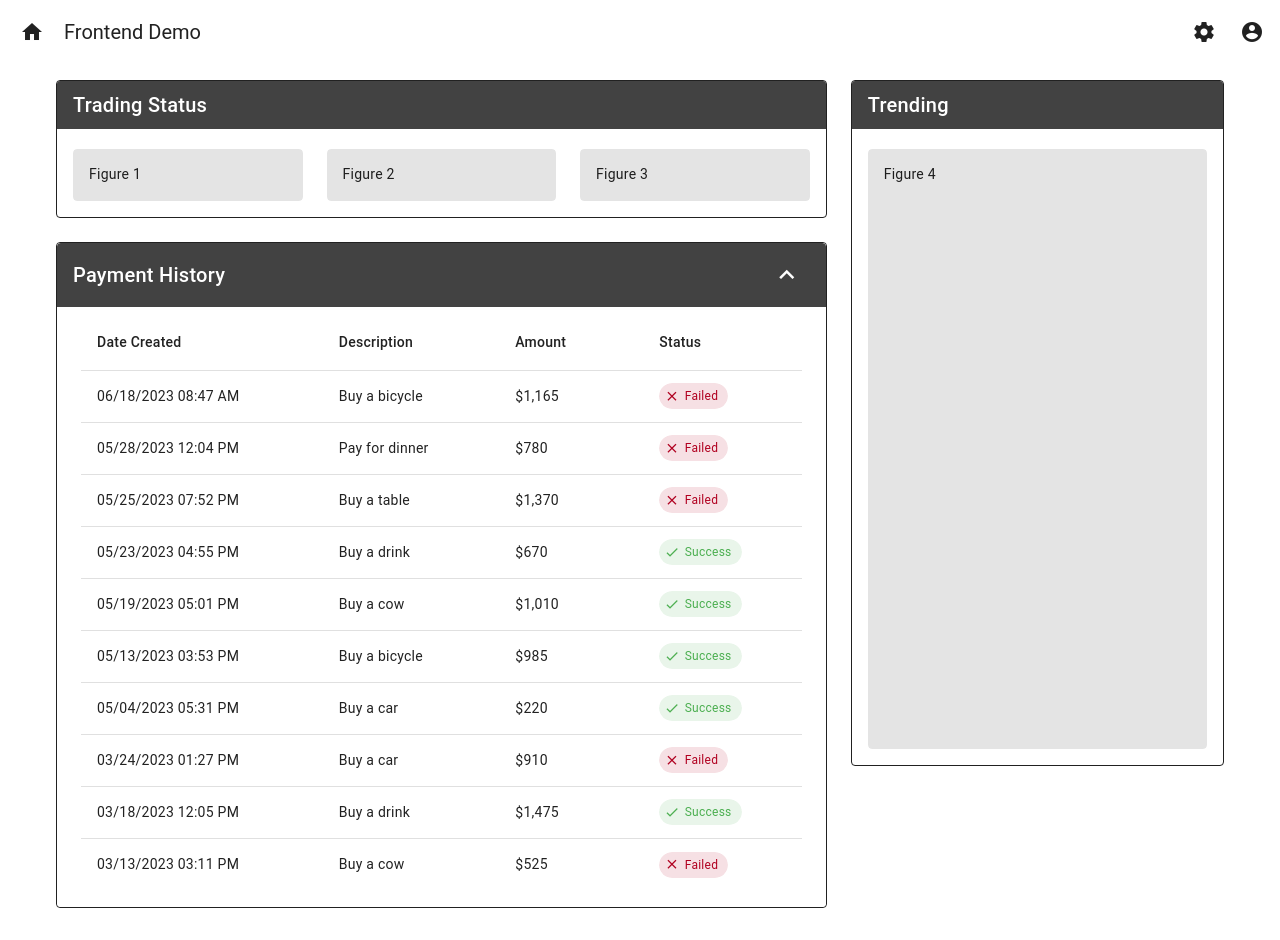
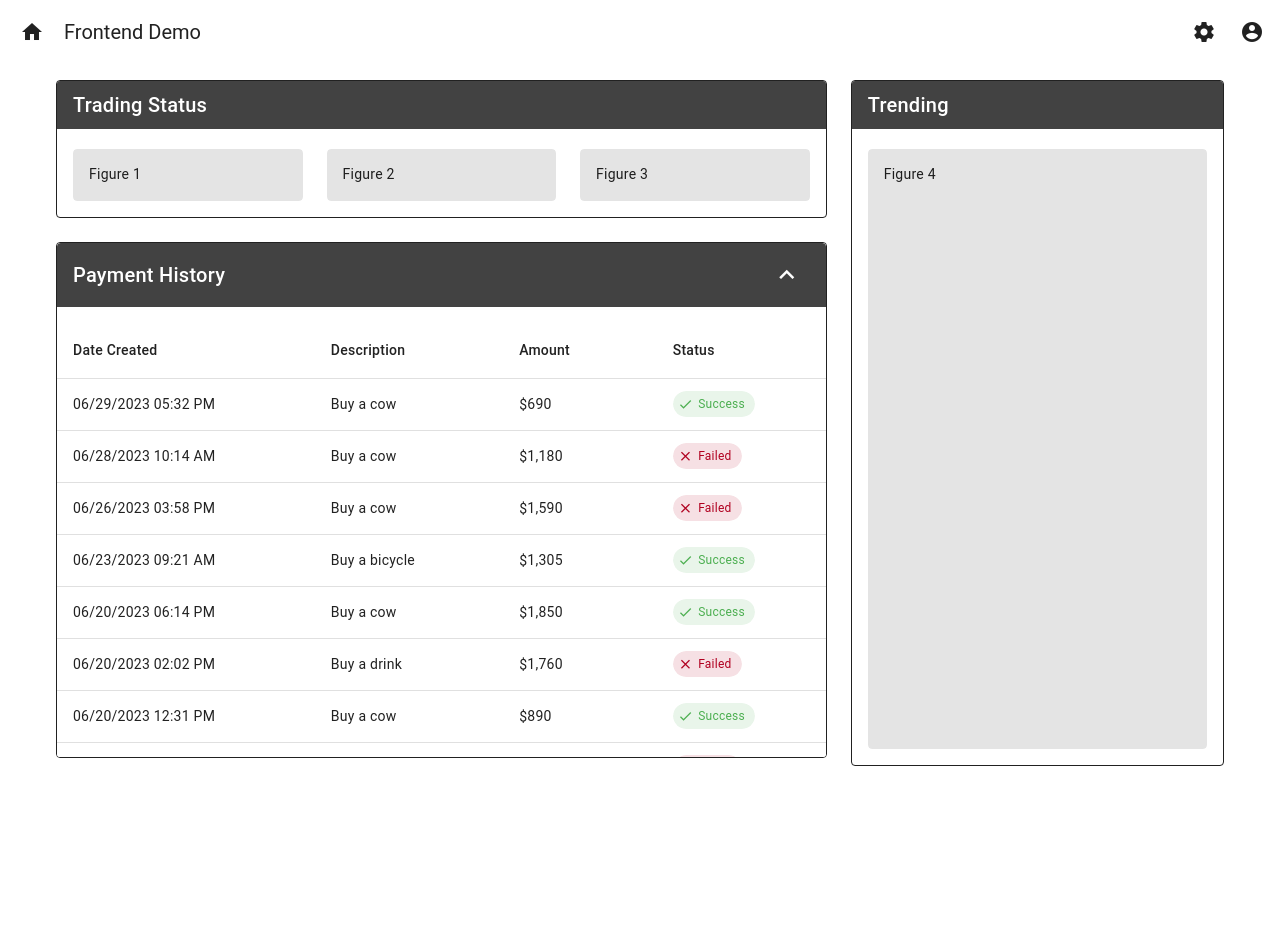
Before and after one commit to DriftKingTW/frontend-demo, a Vue app: page / in a window 1280 px wide. After the commit the page ends 800 px from the top, so only its background shows below. Built offline with nearby package versions, Linux system fonts and the light colour scheme.

Commit message:
feat: add infinite scroll to data table
Generates 10 more data to payment history and sort them when scrolling to the bottom of the table

```diff
--- a/src/views/Home.vue
+++ b/src/views/Home.vue
@@ -60,6 +60,20 @@ const generateRandomData = () => {
   return formattedSampleDataset;
 };
 
+/**
+ * Load more data to paymentHistory
+ * @param {Object} options
+ * @param {Function} options.done
+ * @return {void}
+ */
+const tableScrollLoad = ({ done }) => {
+  setTimeout(() => {
+    paymentHistory.push(...generateRandomData());
+    paymentHistory.sort((a, b) => new Date(b.date) - new Date(a.date));
+    done("ok");
+  }, 1000);
+};
+
 // --- Lifecycle Hooks ---
 
 onMounted(() => {
@@ -120,13 +134,18 @@ onMounted(() => {
                     >
                       Payment History
                     </v-expansion-panel-title>
-                    <v-expansion-panel-text>
+                    <v-expansion-panel-text class="expansion-panel-no-padding">
+                      <v-infinite-scroll
+                        height="450"
+                        :items="paymentHistory"
+                        @load="tableScrollLoad"
+                        class="pb-4"
+                      >
                         <v-data-table
+                          id="#scroll-table"
                           :headers="headers"
                           :items="paymentHistory"
                           :items-per-page="-1"
-                        fixed-header
-                        class="fill-height"
                           item-value="id"
                         >
                           <template #item.status="{ item }">
@@ -149,6 +168,7 @@ onMounted(() => {
                           </template>
                           <template #bottom></template>
                         </v-data-table>
+                      </v-infinite-scroll>
                     </v-expansion-panel-text>
                   </v-expansion-panel>
                 </v-expansion-panels>
@@ -179,4 +199,8 @@ onMounted(() => {
   </v-container>
 </template>
 
-<style scoped></style>
+<style scoped>
+.expansion-panel-no-padding::v-deep .v-expansion-panel-text__wrapper {
+  padding: 0;
+}
+</style>
```
Lines whose indentation alone changed are shown as unchanged.
